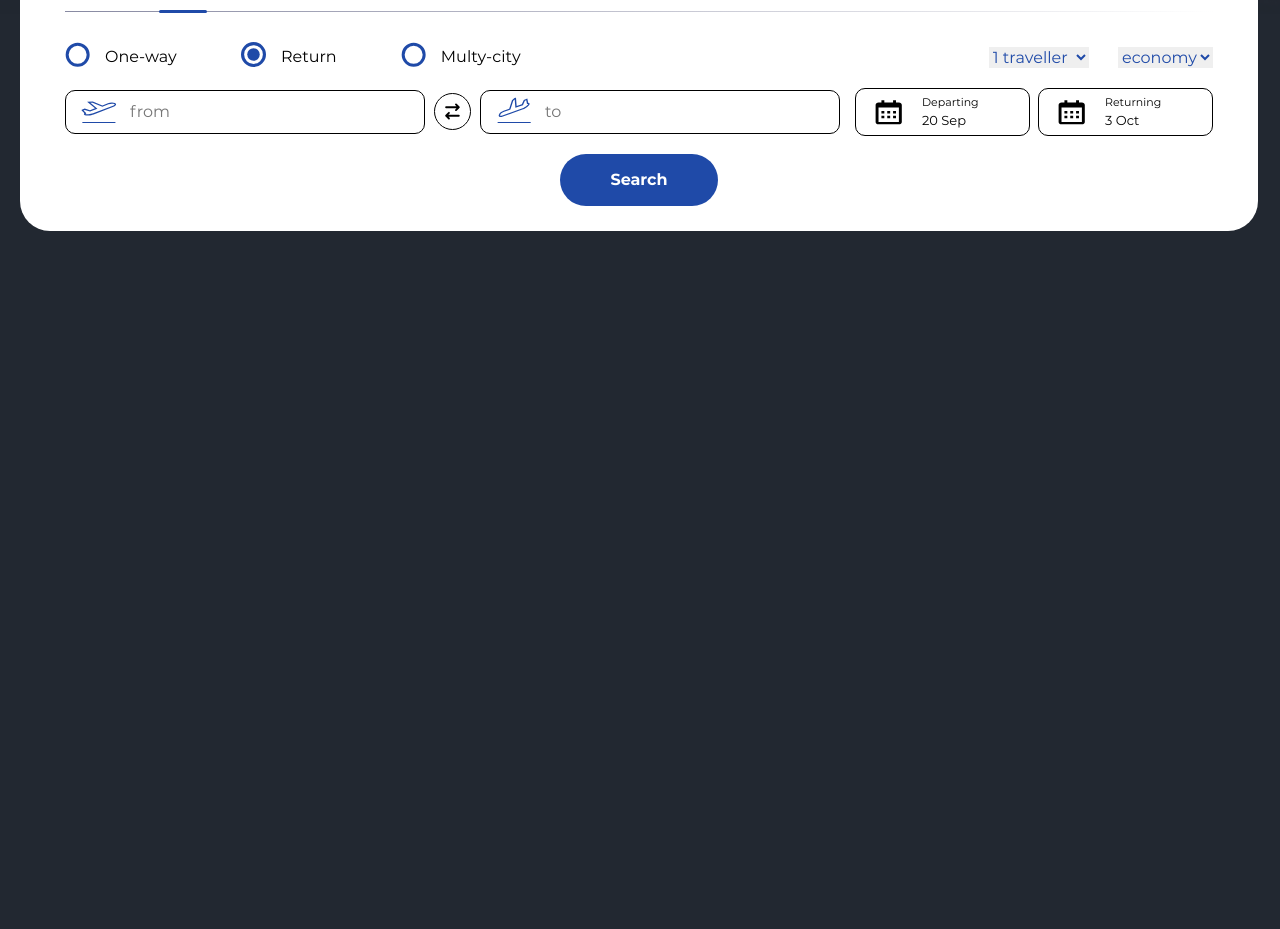
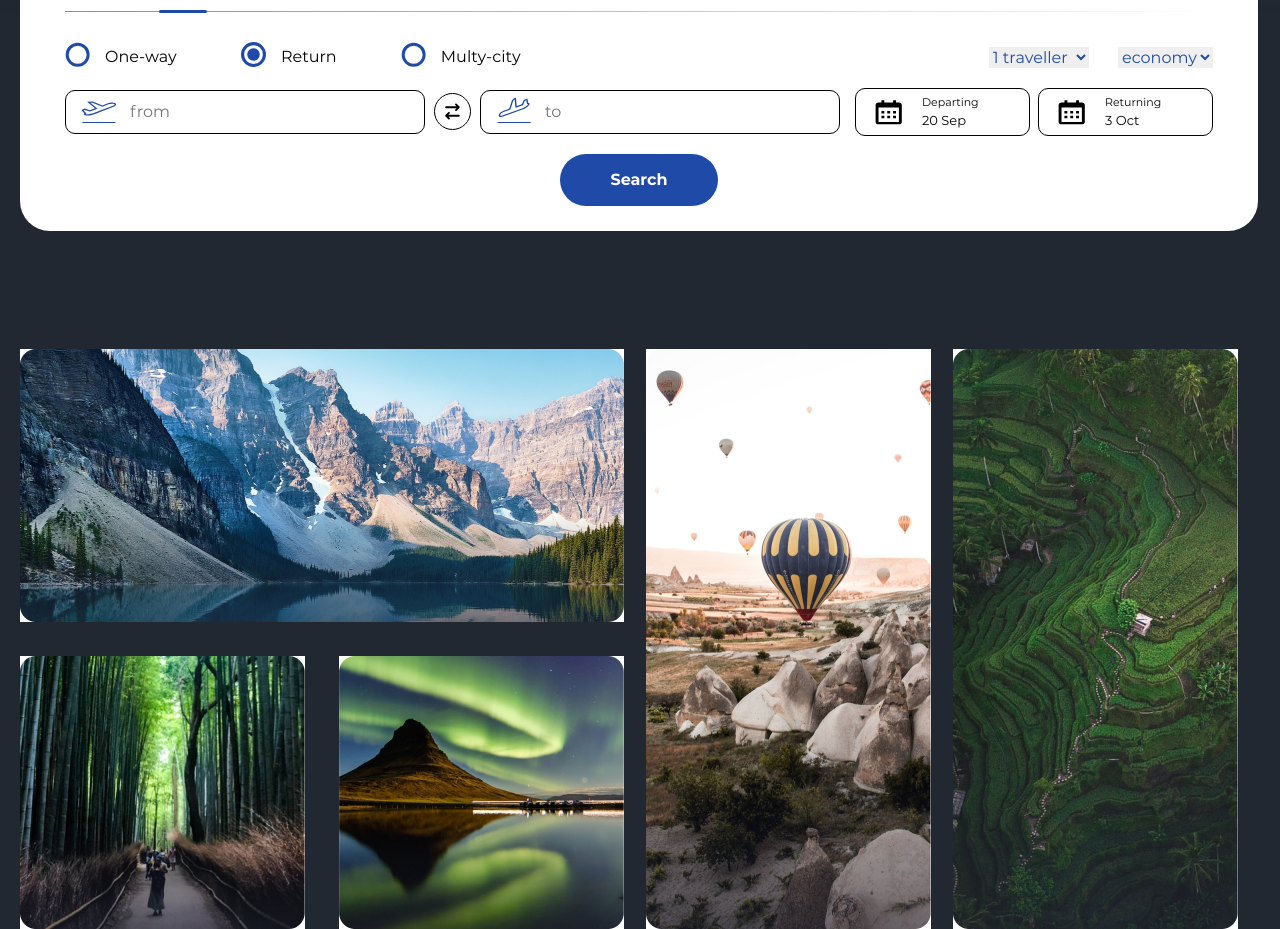
Before and after one commit to snod13/expedia, a plain HTML site: page src/index.html in a window 1280 px wide. Shown: the part 613-1542 px from the top of the page. Before the commit the page ends 844 px from the top, so only its background shows below. Drawn offline with Linux system fonts and the light colour scheme.

Commit message:
Разметка блока популярных мест с помощью css grid

```diff
--- a/src/index.html
+++ b/src/index.html
@@ -176,6 +176,23 @@
       <!-- /.container -->
     </section>
     <!-- /.section booking -->
+    <section class="section destination">
+      <div class="container">
+        <h2 class="section__header destination__header"></h2>
+        <!-- /.section__header destination__header -->
+        <div class="destination__view">
+          <div class="destination__grid">
+            <div class="destination__item destination__item1"><img src="img/destinations/dest1.jpg" alt=""></div>
+            <div class="destination__item destination__item2"><img src="img/destinations/dest2.jpg" alt=""></div>
+            <div class="destination__item destination__item2"><img src="img/destinations/dest3.jpg" alt=""></div>
+          </div>
+          <div class="destination__item"><img src="img/destinations/dest4.jpg" alt=""></div>
+          <div class="destination__item"><img src="img/destinations/dest5.jpg" alt=""></div>
+        </div>
+        <!-- /.destination__view -->
+      </div>
+    </section>
+    <!-- /.section destination -->
   </main>
   <!-- /.main -->
 
--- a/src/sass/blocks/_booking.sass
+++ b/src/sass/blocks/_booking.sass
@@ -1,5 +1,6 @@
 .booking
   position: relative
+  padding-bottom: 315px
   &__panel
     background-color: #fff
     border-radius: 30px
--- /dev/null
+++ b/src/sass/blocks/_destinations.sass
@@ -0,0 +1,22 @@
+.destination
+  &__view
+    display: grid
+    grid-template-columns: repeat(3, auto)
+    grid-auto-rows: minmax(580px, auto)
+  &__grid
+    display: grid
+    grid-template-columns: repeat(2, auto)
+    grid-auto-rows: minmax(273px, 2fr)
+    grid-column-gap: 12px
+    grid-row-gap: 34px
+  &__item
+    img
+      display: block
+    &1
+      grid-column-start: 1
+      grid-column-end: 3
+      grid-row-start: 1
+      grid-row-end: 2
+    &2
+      grid-row-start: 2
+      grid-row-end: 3
--- a/src/sass/main.sass
+++ b/src/sass/main.sass
@@ -5,3 +5,4 @@
 @import 'interface'
 @import 'blocks/header'
 @import 'blocks/booking'
+@import 'blocks/destinations'
```
Also changed, not shown: src/css/main.css, src/img/destinations/dest1.jpg (added), src/img/destinations/dest2.jpg (added), src/img/destinations/dest3.jpg (added), src/img/destinations/dest4.jpg (added), src/img/destinations/dest5.jpg (added), 1 other file.
